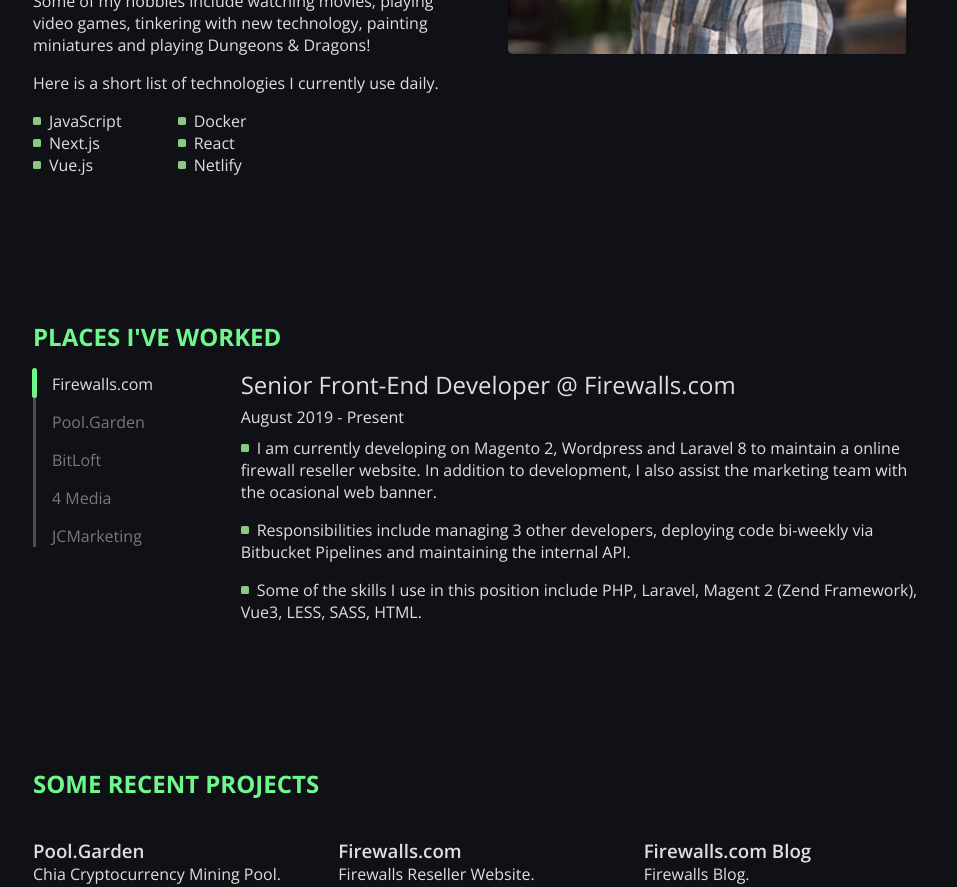
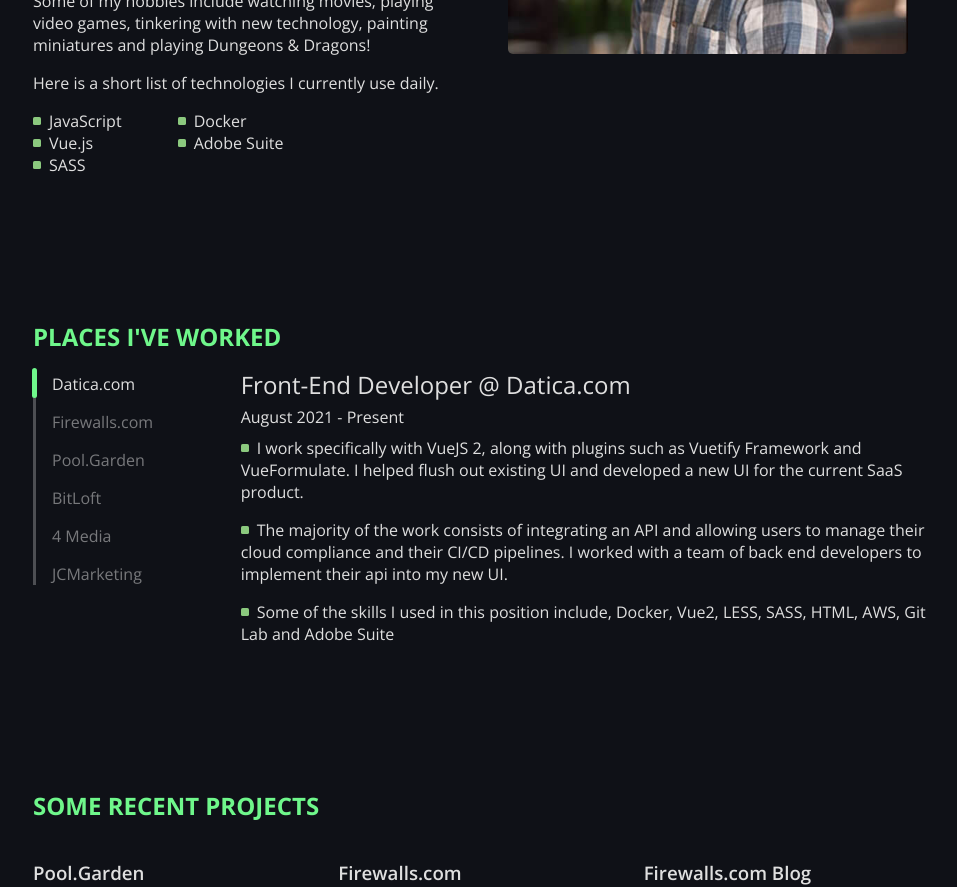
Before and after one commit to gxrobb/portfolio, a Next.js app: page / in a window 1280 px wide. Shown: the part 880-1767 px from the top of the page, without its empty margins (157-1114 px from the left). Built offline with nearby package versions, Linux system fonts and the light colour scheme.

Commit message:
updated job

```diff
--- a/pages/index.js
+++ b/pages/index.js
@@ -9,18 +9,29 @@ import EmployerDescription from '../components/EmployerDescription.js'
 export default function Home() {
   const jobList = [
     {
-        id: 1,
+      id: 1,
+      label: 'Datica.com',
+      title: 'Front-End Developer @ Datica.com',
+      date: 'August 2021 - Present',
+      description: [
+      'I work specifically with VueJS 2, along with plugins such as Vuetify Framework and VueFormulate. I helped flush out existing UI and developed a new UI for the current SaaS product.',
+      'The majority of the work consists of integrating an API and allowing users to manage their cloud compliance and their CI/CD pipelines. I worked with a team of back end developers to implement their api into my new UI.',
+      'Some of the skills I used in this position include, Docker, Vue2, LESS, SASS, HTML, AWS, Git Lab and Adobe Suite'
+      ]
+    },
+    {
+        id: 2,
         label: 'Firewalls.com',
         title: 'Senior Front-End Developer @ Firewalls.com',
-        date: 'August 2019 - Present',
+        date: 'August 2019 - August 2021',
         description: [
-        'I am currently developing on Magento 2, Wordpress and Laravel 8 to maintain a online firewall reseller website. In addition to development, I also assist the marketing team with the ocasional web banner.',
-        'Responsibilities include managing 3 other developers, deploying code bi-weekly via Bitbucket Pipelines and maintaining the internal API.',
-        'Some of the skills I use in this position include PHP, Laravel, Magent 2 (Zend Framework), Vue3, LESS, SASS, HTML.'
+        'I developed on Magento 2, Wordpress and Laravel 8 to maintain an online firewall reseller website. In addition to development, I also assisted the marketing team with the ocasional web banner.',
+        'Responsibilities included managing 3 other developers, deploying code bi-weekly via Bitbucket Pipelines and maintaining the internal API.',
+        'Some of the skills I used in this position included PHP, Laravel, Magent 2 (Zend Framework), Vue3, LESS, SASS, HTML.'
         ]
     },
     {
-      id: 2,
+      id: 3,
       label: 'Pool.Garden',
       title: 'Front-End Developer @ Pool.Garden',
       date: 'May 2021 - August 2021',
@@ -31,7 +42,7 @@ export default function Home() {
       ]
     },
     {
-      id: 3,
+      id: 4,
       label: 'BitLoft',
       title: 'Front-End Developer @ BitLoft',
       date: 'August 2016 - August 2019',
@@ -42,7 +53,7 @@ export default function Home() {
       ]
     },
     {
-      id: 4,
+      id: 5,
       label: '4 Media',
       title: 'Web Designer @ 4 Media',
       date: 'February 2015 - May 2016',
@@ -53,7 +64,7 @@ export default function Home() {
       ]
     },
     {
-      id: 5,
+      id: 6,
       label: 'JCMarketing',
       title: 'Graphic Designer @ JCMarketing',
       date: 'July 2014 - August 2016',
@@ -130,15 +141,14 @@ export default function Home() {
                   <div>
                     <ul>
                       <li>JavaScript</li>
-                      <li>Next.js</li>
                       <li>Vue.js</li>
+                      <li>SASS</li>
                     </ul>
                   </div>
                   <div>
                     <ul>
                       <li>Docker</li>
-                      <li>React</li>
-                      <li>Netlify</li>
+                      <li>Adobe Suite</li>
                     </ul>
                   </div>
                 </div>
```
Also changed, not shown: 1 other file (tests, documents, lock files or other folders).
